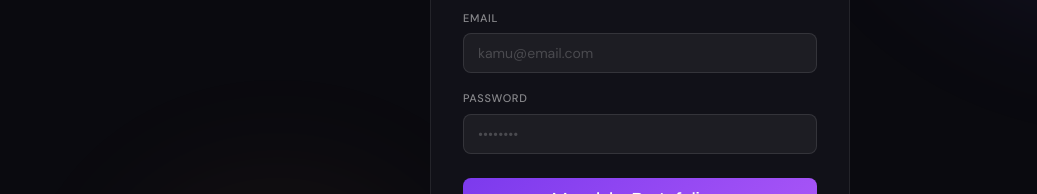
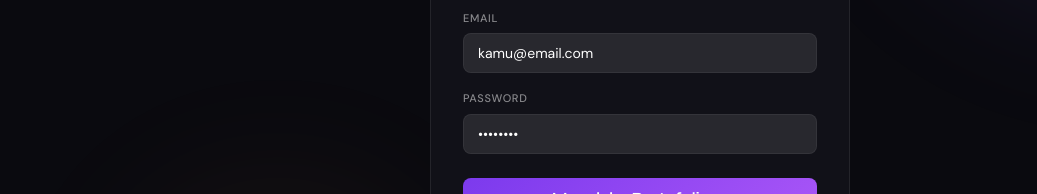
Before and after one commit to Akmal726-dot/dia-portofolio, a website: page index.html in a window 1280 px wide. Shown: the part 303-497 px from the top of the page, 0-1037 px from the left. Drawn offline with Linux system fonts and the light colour scheme; no server answers.

Commit message:
Update website

```diff
--- a/public/css/style.css
+++ b/public/css/style.css
@@ -871,6 +871,20 @@ input, textarea { font-family: inherit; }
   .image-frame { width: 200px; height: 240px; }
 }
 /* ===== AUTH SCREEN ===== */
+/* Fix input autofill & warna di HP */
+.auth-form input {
+  -webkit-text-fill-color: #fff !important;
+  -webkit-box-shadow: 0 0 0px 1000px rgba(255,255,255,0.05) inset !important;
+  caret-color: #fff;
+}
+
+.auth-form input:-webkit-autofill,
+.auth-form input:-webkit-autofill:hover,
+.auth-form input:-webkit-autofill:focus {
+  -webkit-text-fill-color: #fff !important;
+  -webkit-box-shadow: 0 0 0px 1000px #111118 inset !important;
+  transition: background-color 5000s ease-in-out 0s;
+}
 .auth-box {
   animation: none !important;
   transform: none !important;
```
